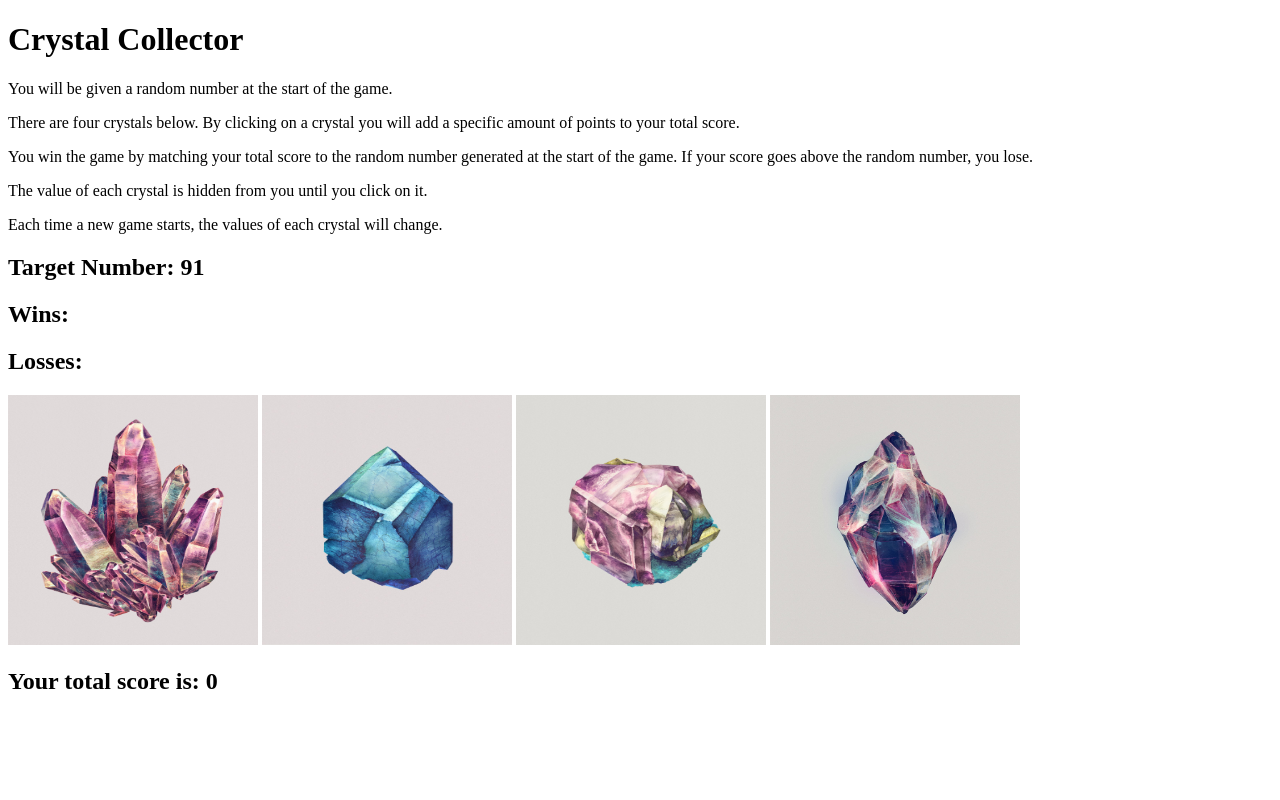
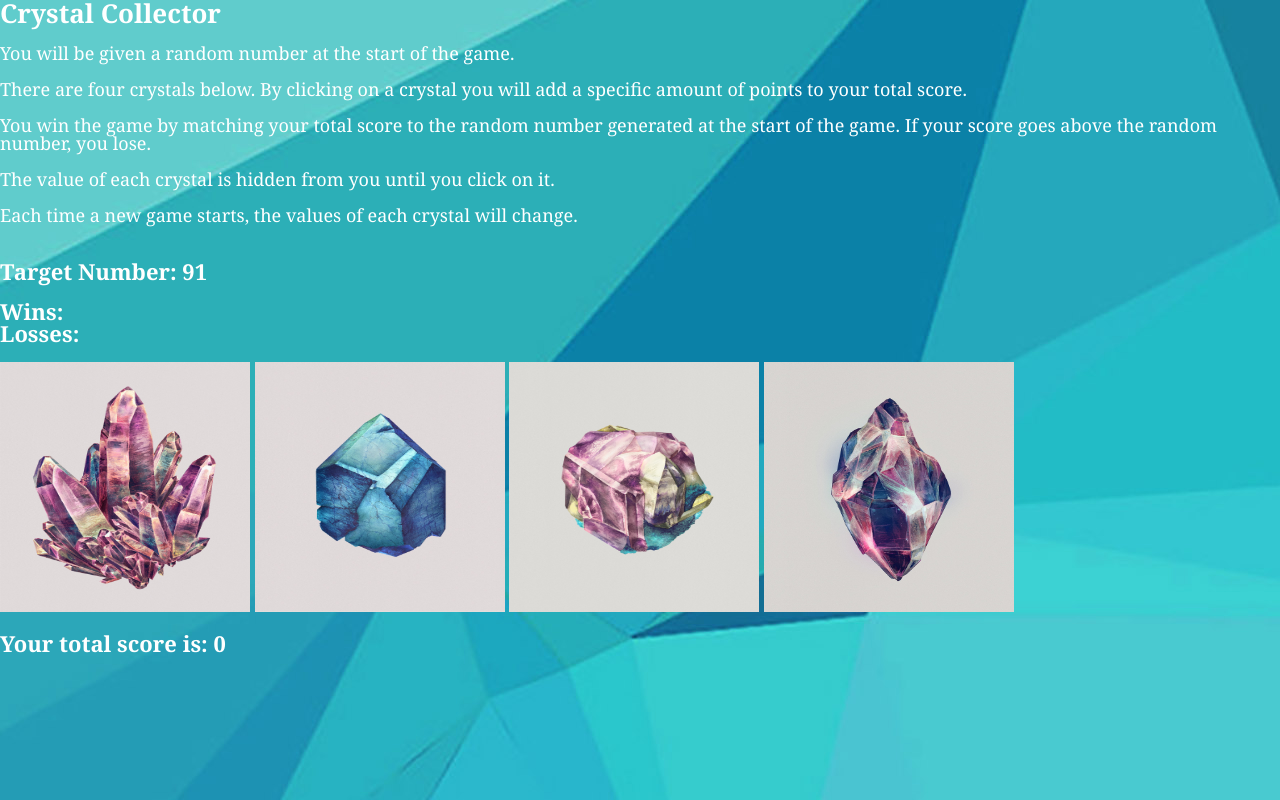
Before and after one commit to tzlomke/unit_4_game, a plain HTML site: page index.html in a window 1280 px wide. Drawn offline with nearby package versions, Linux system fonts and the light colour scheme.

Commit message:
added css reset, basic stylesheet

```diff
--- a/assets/css/reset.css
+++ b/assets/css/reset.css
@@ -1,4 +1,4 @@
-/* html, body, div, span, applet, object, iframe,
+html, body, div, span, applet, object, iframe,
 h1, h2, h3, h4, h5, h6, p, blockquote, pre,
 a, abbr, acronym, address, big, cite, code,
 del, dfn, em, img, ins, kbd, q, s, samp,
@@ -45,4 +45,4 @@ q:before, q:after {
 table {
 	border-collapse: collapse;
 	border-spacing: 0;
-} */
+}
--- a/assets/css/style.css
+++ b/assets/css/style.css
@@ -0,0 +1,19 @@
+html,
+body {
+    font-family: Georgia, 'Times New Roman', Times, serif;
+    background-image: url("../../assets/images/background1.jpg");
+    background-repeat: no-repeat;
+    background-size: fill;
+    color: white;
+    font-size: 18px;
+}
+
+h1 {
+    font-weight: bolder;
+    font-size: 26px;
+}
+
+h2 {
+    font-weight: bolder;
+    font-size: 22px;
+}
--- a/index.html
+++ b/index.html
@@ -14,32 +14,36 @@
     <div class="header">
         <h1>Crystal Collector</h1>
     </div>
-
+    <br>
     <div class="instructions">
         <p>You will be given a random number at the start of the game.</p>
+        <br>
         <p>There are four crystals below. By clicking on a crystal you will add a specific amount of points to your total score.</p>
+        <br>
         <p>You win the game by matching your total score to the random number generated at the start of the game. If your score goes above the random number, you lose.</p>
+        <br>
         <p>The value of each crystal is hidden from you until you click on it.</p>
+        <br>
         <p>Each time a new game starts, the values of each crystal will change.</p>
     </div>
-
+    <br><br>
     <div>
-        <h2>Target Number: <span id="random-number"></span></h2>
+        <h2 class="target">Target Number: <span id="random-number"></span></h2>
     </div>
-
+    <br>
     <div class="record">
         <h2><span id="result-message"></span></h2>
         <h2>Wins: <span id="win"></span></h2>
         <h2>Losses: <span id="loss"></span></h2>
     </div>
-
+    <br>
     <div class>
         <img class="crystals" id="crystal-1" src="assets/images/crystal1.jpg" height=250 width=250>
         <img class="crystals" id="crystal-2" src="assets/images/crystal2.jpg" height=250 width=250>
         <img class="crystals" id="crystal-3" src="assets/images/crystal3.jpg" height=250 width=250>
         <img class="crystals" id="crystal-4" src="assets/images/crystal4.jpg" height=250 width=250>
     </div>
-
+    <br>
     <div class="scoreboard">
         <h2>Your total score is: <span id="counter"></span></h2>
     </div>
```
Also changed, not shown: assets/javascript/game.js (+8 -1 lines), assets/images/background1.jpg (added).
